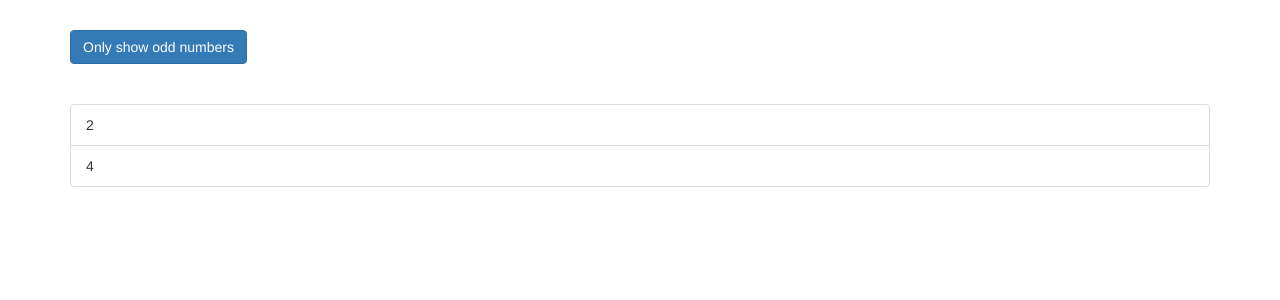
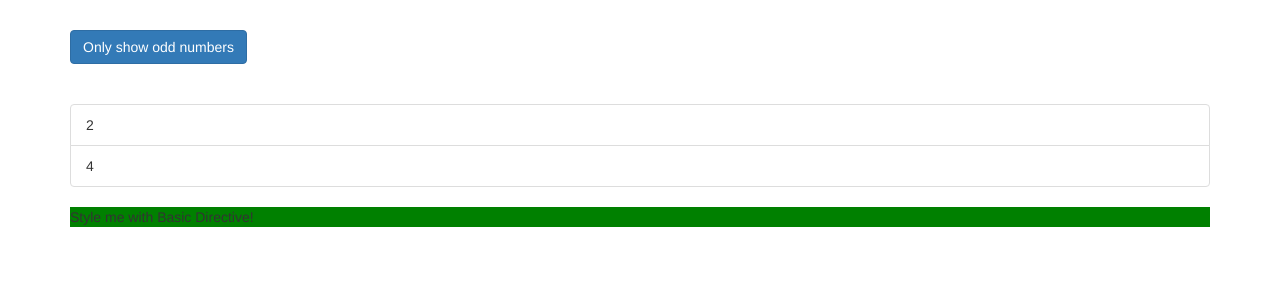
Before and after one commit to zoechbauer/ng-directives, an Angular app: page / in a window 1280 px wide. Shown: the top 300 px of the page. Built offline with nearby package versions, Linux system fonts and the light colour scheme.

Commit message:
creating a basic attribute directive

```diff
--- a/src/app/app.component.html
+++ b/src/app/app.component.html
@@ -39,4 +39,5 @@
       </ng-template>
     </div>
   </div>
+  <p appBasicHighlight>Style me with Basic Directive!</p>
 </div>
--- /dev/null
+++ b/src/app/basic-highlight/basic-highlight.directive.ts
@@ -0,0 +1,12 @@
+import { Directive, ElementRef, OnInit } from '@angular/core';
+
+@Directive({
+  selector: '[appBasicHighlight]'
+})
+export class BasicHighlightDirective implements OnInit {
+  constructor(private elementRef: ElementRef) {}
+
+  ngOnInit() {
+    this.elementRef.nativeElement.style.backgroundColor = 'green';
+  }
+}
```
Also changed, not shown: src/app/app.module.ts (+4 -9 lines).
